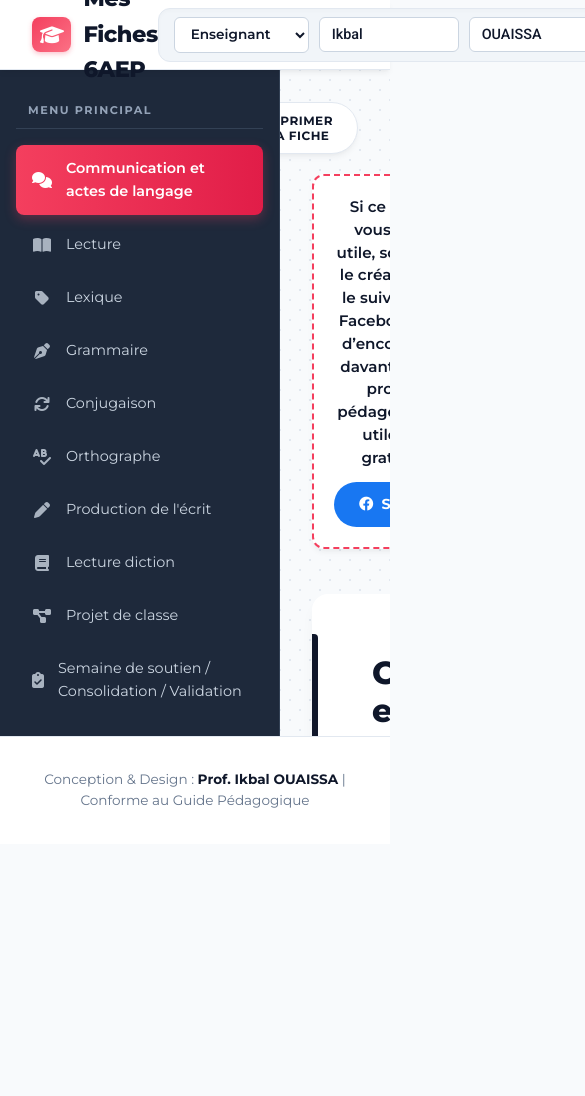
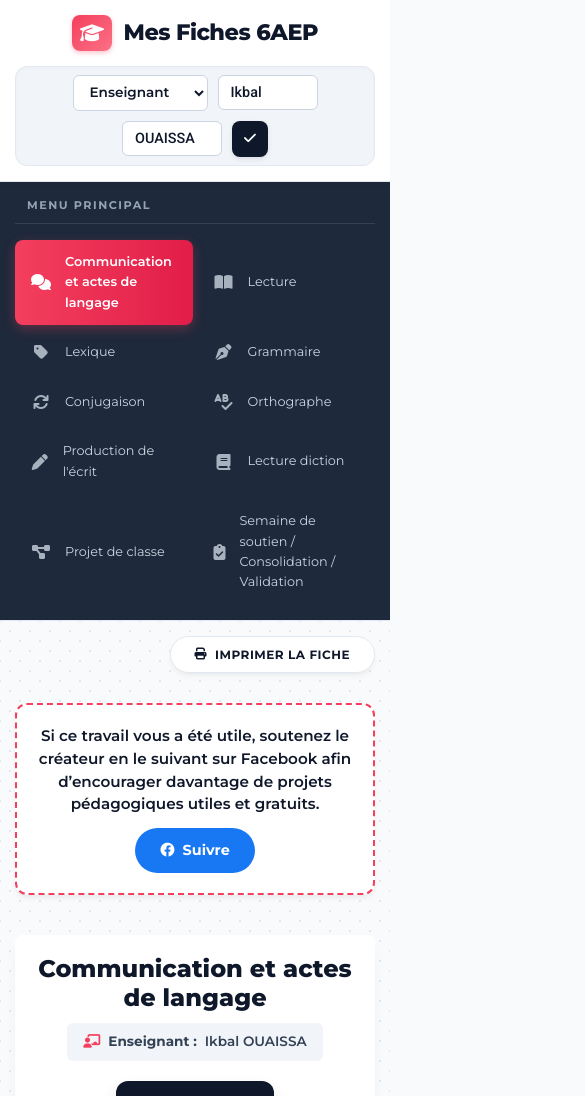
Before and after one commit to ikbalrtx-cmd/fiches-Ikbal, a plain HTML site: page index.html in a window 390 px wide. Shown: the top 1096 px of the page, 585 px wide, since content can reach past the window. Before the commit the page ends 844 px from the top, so only its background shows below. Drawn offline with Linux system fonts and the light colour scheme.

Commit message:
Update index.html

```diff
--- a/index.html
+++ b/index.html
@@ -627,6 +627,119 @@
             transition: transform 0.3s ease;
         }
         footer a:hover::after { transform: scaleX(1); }
+
+        /* RESPONSIVE MOBILE */
+        @media screen and (max-width: 900px) {
+            body {
+                height: auto;
+                overflow-x: hidden;
+            }
+
+            /* Layout vertical */
+            .container {
+                flex-direction: column;
+                height: auto;
+                overflow: visible;
+            }
+
+            /* Header s'adapte */
+            header {
+                height: auto;
+                flex-direction: column;
+                padding: 15px;
+                gap: 15px;
+            }
+
+            .prof-controls-wrapper {
+                width: 100%;
+                justify-content: center;
+                flex-wrap: wrap;
+            }
+
+            .input-name {
+                width: 100px; /* Plus petit sur mobile */
+            }
+
+            /* Sidebar en haut */
+            aside {
+                width: 100%;
+                height: auto;
+                border-right: none;
+                border-bottom: 1px solid var(--border-color);
+                padding: 15px;
+            }
+
+            #menu-container {
+                display: flex;
+                flex-wrap: wrap;
+                gap: 5px;
+            }
+
+            .nav-item {
+                flex: 1 1 45%; /* 2 items par ligne */
+                font-size: 0.8rem;
+                margin-bottom: 0;
+            }
+
+            /* Main content */
+            main {
+                width: 100%;
+                height: auto;
+                overflow: visible;
+                padding: 15px;
+            }
+
+            /* Fiche plus compacte */
+            .fiche-preview {
+                padding: 20px 15px;
+                width: 100%;
+                border-radius: 8px;
+            }
+
+            .fiche-preview::before {
+                display: none; /* Enlève la barre déco latérale pour gagner de la place */
+            }
+
+            .fiche-header {
+                flex-direction: column;
+                align-items: center;
+                text-align: center;
+                gap: 20px;
+            }
+
+            .header-main h2 {
+                font-size: 1.5rem;
+            }
+
+            .lesson-block {
+                flex-direction: column;
+                align-items: flex-start;
+                gap: 10px;
+            }
+
+            .lesson-meta {
+                width: 100%;
+                justify-content: flex-start;
+                flex-wrap: wrap;
+            }
+
+            /* Tableaux scrollables */
+            .pedago-table {
+                display: block;
+                width: 100%;
+                overflow-x: auto;
+                white-space: normal;
+            }
+
+            .pedago-table th, .pedago-table td {
+                min-width: 120px; /* Force une largeur min pour déclencher le scroll si besoin */
+            }
+
+            /* Support block */
+            .support-msg-container {
+                margin: 10px 0 20px 0;
+            }
+        }
 
         /* IMPRESSION (Intouché pour garantir le fonctionnement) */
         @media print {
```
